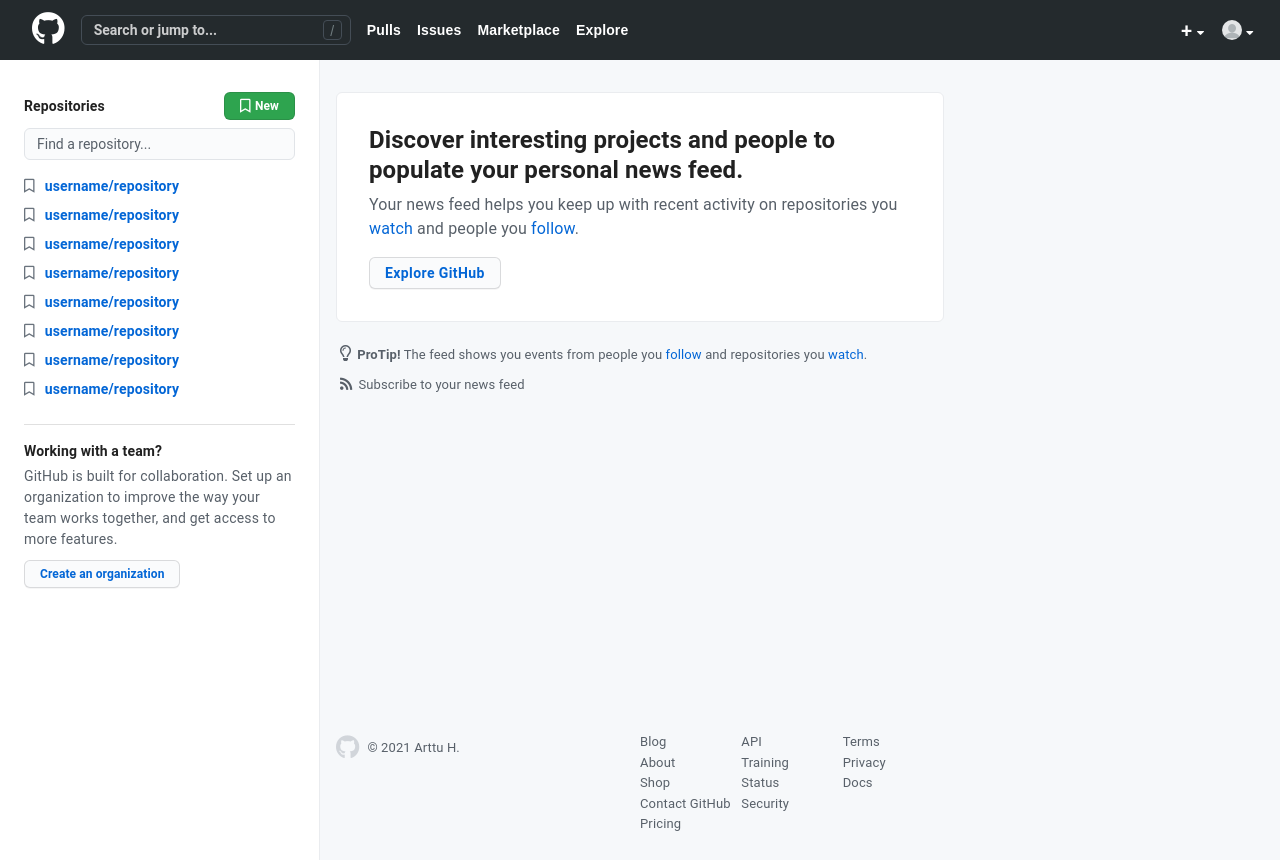
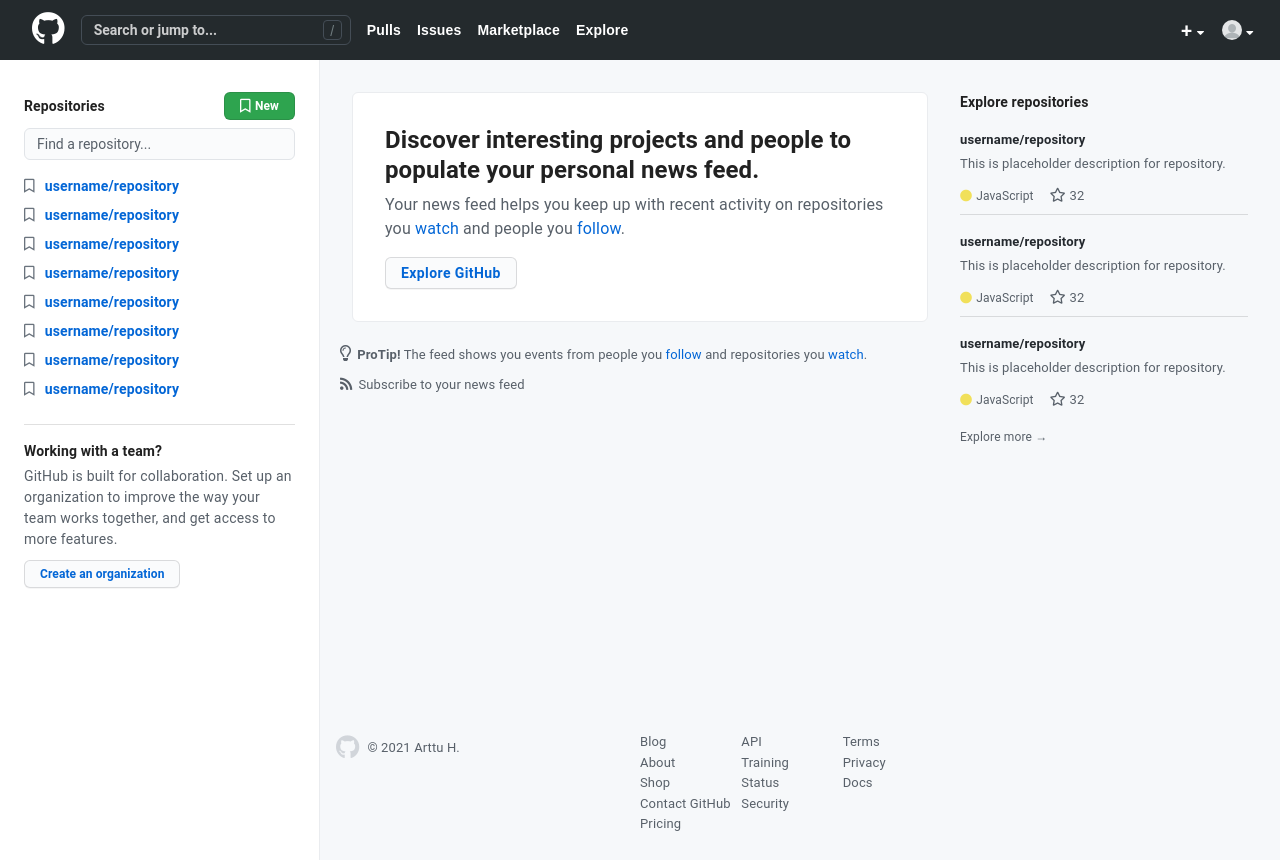
Before and after one commit to arttuhar/react-github-copy, a React (Create React App) app: page / in a window 1280 px wide. Built offline with nearby package versions, Linux system fonts and the light colour scheme.

Commit message:
Explore section

```diff
--- a/src/pages/Dashboard.js
+++ b/src/pages/Dashboard.js
@@ -221,12 +221,7 @@
 			boxShadow: "0 1px 0 rgba(27, 31, 35, 0.1)",
 		},
 	},
-	gridMain: {
-		paddingTop: "32px",
-		[theme.breakpoints.down(768)]: {
-			paddingTop: 0,
-		},
-	},
+	gridMain: {},
 	mainContainer: {
 		backgroundColor: "#fff",
 		border: "1px solid #eaecef",
@@ -234,8 +229,13 @@
 		marginLeft: "16px",
 		marginRight: "16px",
 		padding: "32px",
+		marginTop: "32px",
 		[theme.breakpoints.down(768)]: {
 			marginTop: 0,
+		},
+		[theme.breakpoints.up(960)]: {
+			marginLeft: "32px",
+			marginRight: "32px",
 		},
 	},
 	mainHeader: {
@@ -362,6 +362,72 @@
 		},
 	},
 	gridExplore: {},
+	exploreContainer: {
+		marginTop: "32px",
+		marginRight: "32px",
+	},
+	exploreHeader: {
+		fontSize: "14px",
+		fontWeight: "bold",
+	},
+	exploreItem: {
+		marginTop: "16px",
+		marginBottom: "8px",
+	},
+	exploreItemHeader: {
+		fontSize: "13px",
+		fontWeight: "bold",
+		color: "#24292e",
+		cursor: "pointer",
+		"&:hover": {
+			color: "#0366d6",
+			textDecoration: "none",
+		},
+	},
+	exploreItemText: {
+		fontSize: "13px",
+		color: "#586069",
+		paddingTop: "4px",
+	},
+	exploreItemFooter: {
+		padding: 0,
+		marginTop: "12px",
+		cursor: "default",
+		"&:hover": {
+			backgroundColor: "#f6f8fa",
+		},
+	},
+	exploreItemFooterLanguageIcon: {
+		fontSize: "12px",
+		color: "#f1e05a",
+		marginRight: "4px",
+	},
+	exploreItemFooterLanguageText: {
+		fontSize: "12px",
+		color: "#586069",
+		marginRight: "16px",
+	},
+	exploreItemFooterStarIcon: {
+		fontSize: "14px",
+		color: "#586069",
+		marginRight: "4px",
+	},
+	exploreItemFooterStarNumber: {
+		fontSize: "13px",
+		color: "#586069",
+	},
+	exploreMore: {
+		marginTop: "16px",
+	},
+	exploreMoreLink: {
+		fontSize: "12px",
+		color: "#586069",
+		cursor: "pointer",
+		"&:hover": {
+			color: "#0366d6",
+			textDecoration: "none",
+		},
+	},
 }));
 
 const theme = createMuiTheme({
@@ -1176,7 +1242,101 @@
 								</Grid>
 							</Box>
 						</Grid>
-						<Grid item md={3} lg={3} className={classes.gridExplore}></Grid>
+						<Grid item md={3} lg={3} className={classes.gridExplore}>
+							<Box className={classes.exploreContainer}>
+								<Typography className={classes.exploreHeader}>
+									Explore repositories
+								</Typography>
+								<Box className={classes.exploreItem}>
+									<Link to="/" className={classes.exploreItemHeader}>
+										username/repository
+									</Link>
+									<Typography className={classes.exploreItemText}>
+										This is placeholder description for repository.
+									</Typography>
+									<MenuItem
+										className={classes.exploreItemFooter}
+										disableRipple={true}
+									>
+										<Box className={classes.exploreItemFooterLanguageIcon}>
+											<i class="fas fa-circle"></i>
+										</Box>
+										<Typography
+											className={classes.exploreItemFooterLanguageText}
+										>
+											JavaScript
+										</Typography>
+										<Box className={classes.exploreItemFooterStarIcon}>
+											<i class="far fa-star"></i>
+										</Box>
+										<Typography className={classes.exploreItemFooterStarNumber}>
+											32
+										</Typography>
+									</MenuItem>
+								</Box>
+								<Divider />
+								<Box className={classes.exploreItem}>
+									<Link to="/" className={classes.exploreItemHeader}>
+										username/repository
+									</Link>
+									<Typography className={classes.exploreItemText}>
+										This is placeholder description for repository.
+									</Typography>
+									<MenuItem
+										className={classes.exploreItemFooter}
+										disableRipple={true}
+									>
+										<Box className={classes.exploreItemFooterLanguageIcon}>
+											<i class="fas fa-circle"></i>
+										</Box>
+										<Typography
+											className={classes.exploreItemFooterLanguageText}
+										>
+											JavaScript
+										</Typography>
+										<Box className={classes.exploreItemFooterStarIcon}>
+											<i class="far fa-star"></i>
+										</Box>
+										<Typography className={classes.exploreItemFooterStarNumber}>
+											32
+										</Typography>
+									</MenuItem>
+								</Box>
+								<Divider />
+								<Box className={classes.exploreItem}>
+									<Link to="/" className={classes.exploreItemHeader}>
+										username/repository
+									</Link>
+									<Typography className={classes.exploreItemText}>
+										This is placeholder description for repository.
+									</Typography>
+									<MenuItem
+										className={classes.exploreItemFooter}
+										disableRipple={true}
+									>
+										<Box className={classes.exploreItemFooterLanguageIcon}>
+											<i class="fas fa-circle"></i>
+										</Box>
+										<Typography
+											className={classes.exploreItemFooterLanguageText}
+										>
+											JavaScript
+										</Typography>
+										<Box className={classes.exploreItemFooterStarIcon}>
+											<i class="far fa-star"></i>
+										</Box>
+										<Typography className={classes.exploreItemFooterStarNumber}>
+											32
+										</Typography>
+									</MenuItem>
+								</Box>
+								<Box className={classes.exploreMore}>
+									<Link to="/" className={classes.exploreMoreLink}>
+										Explore more →
+									</Link>
+								</Box>
+							</Box>
+						</Grid>
 					</Grid>
 				</ThemeProvider>
 			</Box>
```
Also changed, not shown: 1 other file (tests, documents, lock files or other folders).
